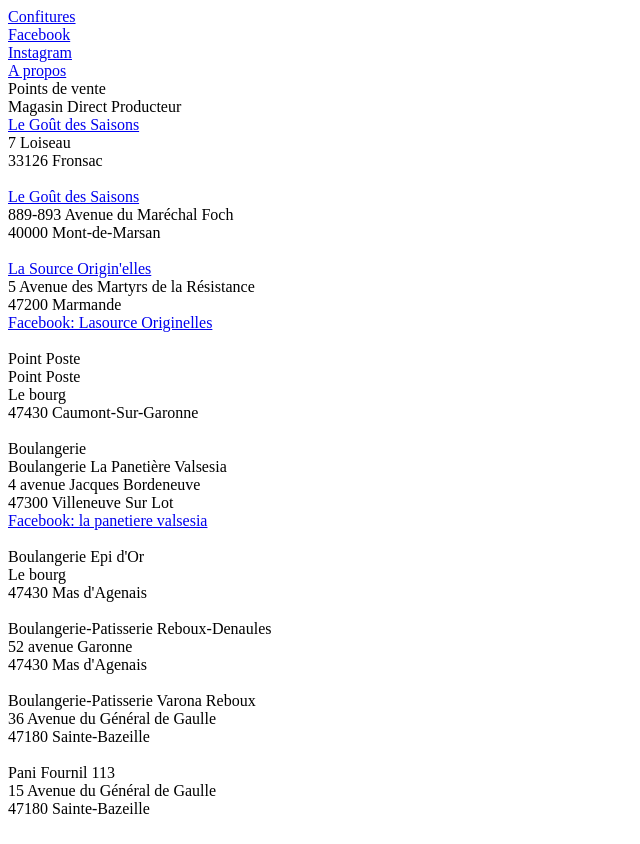
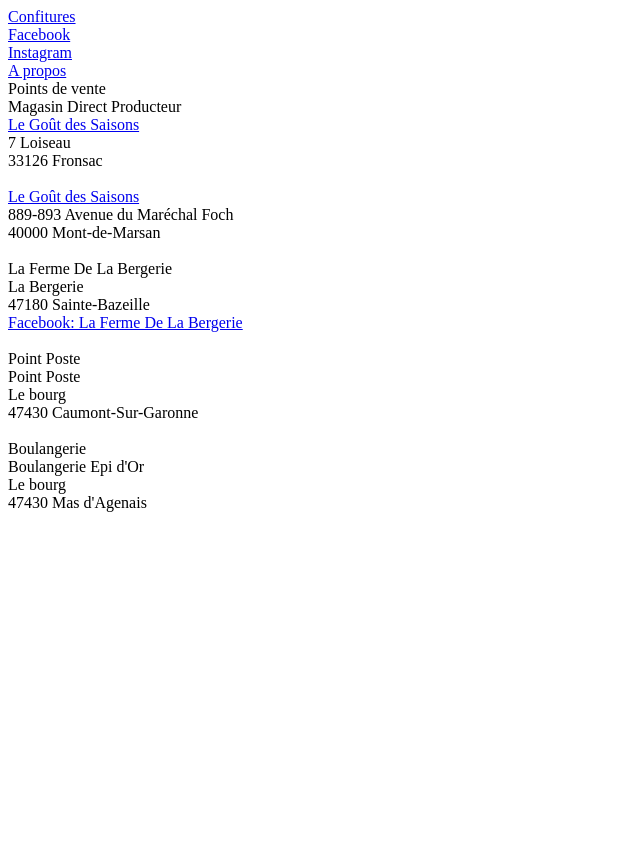
Before and after one commit to leocrapart/valerie-confiture-v-noel, a Vue app: page /points-de-vente in a window 1280 px wide. Shown: the whole page, without its empty margins (0-640 px from the left). After the commit the page ends 800 px from the top, so only its background shows below. Built offline with nearby package versions, Linux system fonts and the light colour scheme.

Commit message:
Update SellingPoint.vue

```diff
--- a/src/views/SellingPoint.vue
+++ b/src/views/SellingPoint.vue
@@ -64,12 +64,12 @@
                             urlReseauSocial: "",
                         },
                         {
-                            nom: "La Source Origin'elles",
-                            site: "https://www.lasourceoriginelles.fr/",
-                            rue: "5 Avenue des Martyrs de la Résistance",
-                            codePostal: "47200 Marmande",
-                            reseauSocial: "Facebook: Lasource Originelles",
-                            urlReseauSocial: "https://www.facebook.com/SourceOriginelles"
+                            nom: "La Ferme De La Bergerie",
+                            site: "",
+                            rue: "La Bergerie",
+                            codePostal: "47180 Sainte-Bazeille",
+                            reseauSocial: "Facebook: La Ferme De La Bergerie",
+                            urlReseauSocial: "https://www.facebook.com/FermeDeLaBergerie"
                         },
                     ]
                 },
@@ -92,42 +92,10 @@
                     nomType: "Boulangerie",
                     liste: [
                         {
-                           nom: "Boulangerie La Panetière Valsesia",
-                           site: "",
-                           rue:"4 avenue Jacques Bordeneuve",
-                           codePostal: "47300 Villeneuve Sur Lot",
-                           reseauSocial: "Facebook: la panetiere valsesia",
-                           urlReseauSocial: "https://www.facebook.com/la.panetiere.valsesia",
-                        },
-                        {
                            nom: "Boulangerie Epi d'Or",
                            site: "",
                            rue:"Le bourg",
                            codePostal: "47430 Mas d'Agenais",
-                           reseauSocial: "",
-                           urlReseauSocial: "",
-                        },
-                        {
-                           nom: "Boulangerie-Patisserie Reboux-Denaules",
-                           site: "",
-                           rue:"52 avenue Garonne",
-                           codePostal: "47430 Mas d'Agenais",
-                           reseauSocial: "",
-                           urlReseauSocial: "",
-                        },
-                        {
-                           nom: "Boulangerie-Patisserie Varona Reboux",
-                           site: "",
-                           rue:"36 Avenue du Général de Gaulle",
-                           codePostal: "47180 Sainte-Bazeille",
-                           reseauSocial: "",
-                           urlReseauSocial: "",
-                        },
-                        {
-                           nom: "Pani Fournil 113",
-                           site: "",
-                           rue:"15 Avenue du Général de Gaulle",
-                           codePostal: "47180 Sainte-Bazeille",
                            reseauSocial: "",
                            urlReseauSocial: "",
                         },
```
